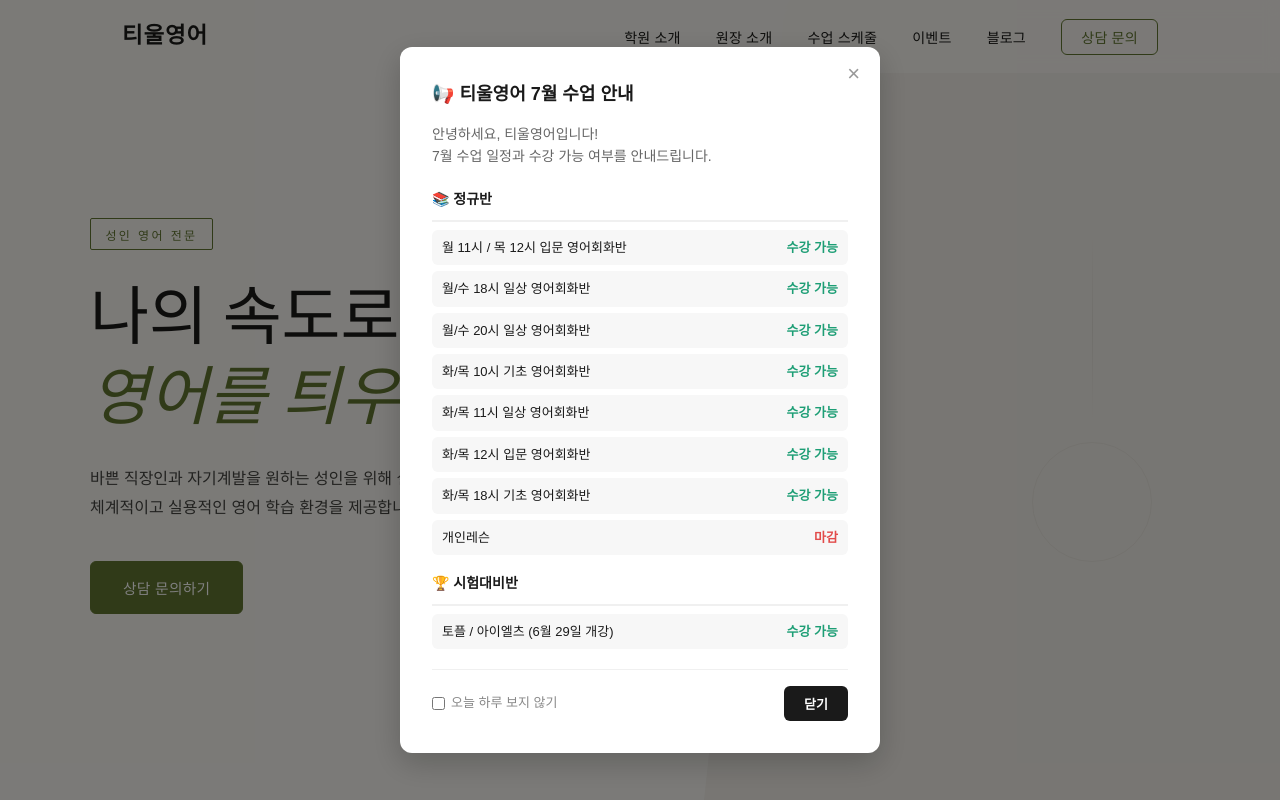
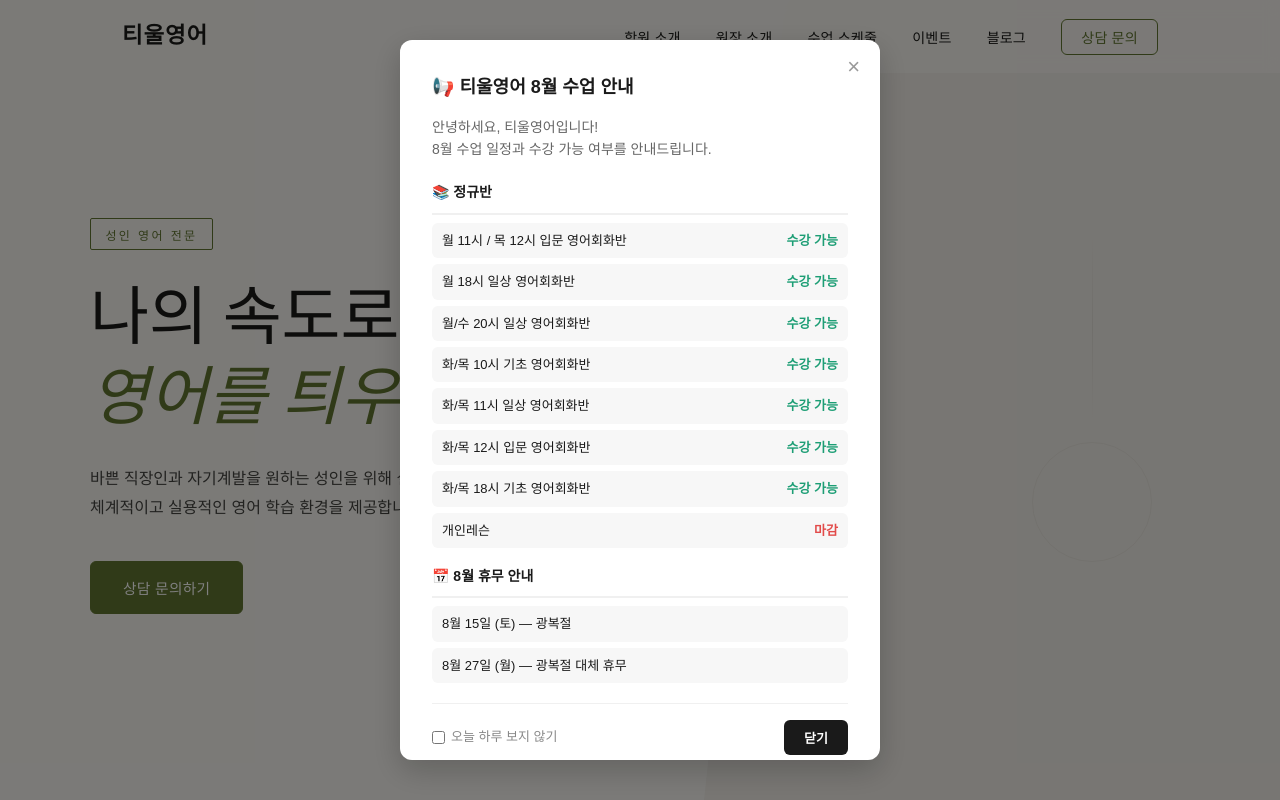
Before and after one commit to miyeon00/tiulPage, a Flask app: page / in a window 1280 px wide. Run offline with Flask 3, Linux system fonts and the light colour scheme.

Commit message:
8월 일정 안내

```diff
--- a/data.json
+++ b/data.json
@@ -1,5 +1,5 @@
 {
-  "month": "2026년 7월",
+  "month": "2026년 8월",
   "timetable": {
   "days": ["월", "화", "수", "목"],
   "slots": [
--- a/templates/index.html
+++ b/templates/index.html
@@ -25,16 +25,16 @@
   <div id="noticeModal" class="modal-overlay">
  <div class="modal-content">
     <span class="close-btn" onclick="closeModal()">&times;</span>
-    <h2>📢 티울영어 7월 수업 안내</h2>
+    <h2>📢 티울영어 8월 수업 안내</h2>
 
     <div class="modal-body">
-      <p class="modal-intro">안녕하세요, 티울영어입니다!<br>7월 수업 일정과 수강 가능 여부를 안내드립니다.</p>
+      <p class="modal-intro">안녕하세요, 티울영어입니다!<br>8월 수업 일정과 수강 가능 여부를 안내드립니다.</p>
 
       <div class="class-section">
         <h3>📚 정규반</h3>
         <ul>
           <li><span>월 11시 / 목 12시 입문 영어회화반</span><span class="status-ok">수강 가능</span></li>
-          <li><span>월/수 18시 일상 영어회화반</span><span class="status-ok">수강 가능</span></li>
+          <li><span>월 18시 일상 영어회화반</span><span class="status-ok">수강 가능</span></li>
           <li><span>월/수 20시 일상 영어회화반</span><span class="status-ok">수강 가능</span></li>
           <li><span>화/목 10시 기초 영어회화반</span><span class="status-ok">수강 가능</span></li>
           <li><span>화/목 11시 일상 영어회화반</span><span class="status-ok">수강 가능</span></li>
@@ -44,19 +44,19 @@
         </ul>
       </div>
 
-      <div class="class-section">
+      <!-- <div class="class-section">
         <h3>🏆 시험대비반</h3>
         <ul>
           <li><span>토플 / 아이엘츠 (6월 29일 개강)</span><span class="status-ok">수강 가능</span></li>
         </ul>
+      </div> -->
+      <div class="class-section notice-holiday">
+        <h3>📅 8월 휴무 안내</h3>
+        <ul>
+          <li>8월 15일 (토) — 광복절 </li>
+          <li>8월 27일 (월) — 광복절 대체 휴무</li>
+        </ul>
       </div>
-      <!-- <div class="class-section notice-holiday">
-        <h3>📅 6월 휴무 안내</h3>
-        <ul>
-          <li>6월 3일 (수) — 선거일 </li>
-          <li>6월 22일 (월) ~ 6월 27일 (토) — 정기휴무</li>
-        </ul>
-      </div> -->
     </div>
 
     <div class="modal-footer">
@@ -259,7 +259,7 @@
               ("11:00 – 11:50", ["입문 회화", "일상 회화", "", "일상 회화"]),
               ("12:00 – 12:50", ["", "입문 회화", "", "입문 회화"]),
               ("14:00 – 16:30", ["시험 대비 회화", "", "시험 대비 회화", ""]),
-              ("18:00 – 18:50", ["일상 회화", "기초 회화", "일상 회화", "기초 회화"]),
+              ("18:00 – 18:50", ["일상 회화", "기초 회화", "", "기초 회화"]),
               ("19:00 – 19:50", ["", "", "", ""]),
               ("20:00 – 20:50", ["일상 회화", "", "일상 회화", ""])
             ] -%}
@@ -309,20 +309,20 @@
     <!-- ── EVENT ── -->
 <section class="section event-section" id="event">
   <div class="container">
-    <div class="section-label">Event</div>
+    <!-- <div class="section-label">Event</div>
     <h2 class="section-title">진행 중인 이벤트</h2>
 
-    <div class="event-card">
+    <div class="event-card"> -->
       <!-- 이벤트 이미지 -->
-      <div class="event-image-wrap">
+      <!-- <div class="event-image-wrap">
         <img
           src="{{ url_for('static', filename='images/event_reviews.png') }}"
           alt="2026년 상반기 네이버 리뷰 이벤트"
         />
-      </div>
+      </div> -->
 
       <!-- 이벤트 정보 + 버튼 -->
-      <div class="event-info">
+      <!-- <div class="event-info">
         <div class="event-badge">2026 상반기</div>
         <h3 class="event-title">네이버 리뷰 이벤트</h3>
         <p class="event-desc">
@@ -376,7 +376,7 @@
       </div>
     </div>
     </div>
-    </section>
+    </section> -->
     <!-- ── BLOG ── -->
     <section class="section blog-section" id="blog">
   <div class="container">
```
